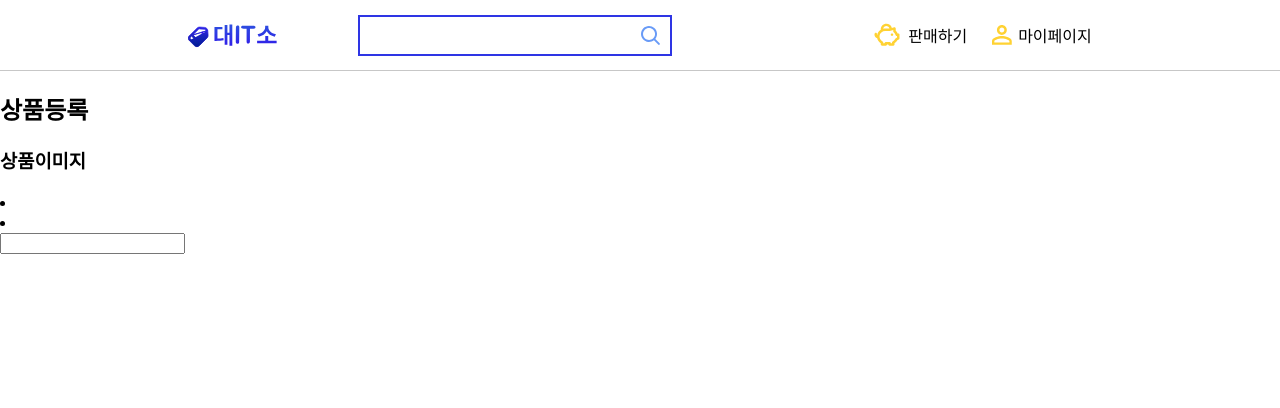
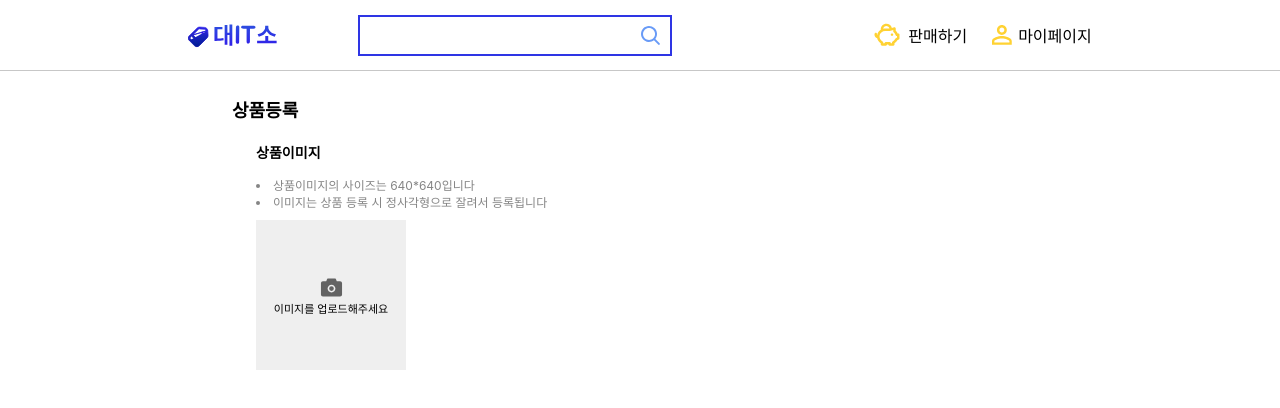
Before and after one commit to DGSW-SIBLINGS/DAEITSO-WEB, a React (Create React App) app in the folder daeitso/: page /upload in a window 1280 px wide. Shown: the top 408 px of the page. Built offline with nearby package versions, Linux system fonts and the light colour scheme.

Commit message:
imgfileupload

```diff
--- a/daeitso/package.json
+++ b/daeitso/package.json
@@ -8,6 +8,7 @@
     "@testing-library/user-event": "^13.5.0",
     "react": "^18.2.0",
     "react-dom": "^18.2.0",
+    "react-icons": "^4.7.1",
     "react-router-dom": "^6.8.1",
     "react-scripts": "5.0.1",
     "styled-components": "^5.3.6",
--- a/daeitso/src/components/File/File.jsx
+++ b/daeitso/src/components/File/File.jsx
@@ -1,8 +1,13 @@
-import React from "react";
+import React, { useRef } from "react";
+import { AiFillCamera } from "react-icons/ai";
 
 import * as F from "./file.style";
 
 export default function File() {
+  const imgRef = useRef();
+  const onClickImg = () => {
+    imgRef.current.click();
+  };
   return (
     <F.FileBox>
       <F.FileList>
@@ -11,9 +16,23 @@ export default function File() {
         </F.FileH1>
         <F.FileInputBox>
           <h3>상품이미지</h3>
-          <li></li>
-          <li></li>
-          <input></input>
+          <F.FileLi>
+            <li>상품이미지의 사이즈는 640*640입니다</li>
+            <li>이미지는 상품 등록 시 정사각형으로 잘려서 등록됩니다</li>
+          </F.FileLi>
+          <input
+            multiple="multiple"
+            type="file"
+            onChange={onClickImg}
+            ref={imgRef}
+            style={{ display: "none" }}
+          ></input>
+          <F.FileImgBt>
+            <button onClick={onClickImg}>
+              <AiFillCamera className="Camera-icon" />
+              이미지를 업로드해주세요
+            </button>
+          </F.FileImgBt>
         </F.FileInputBox>
       </F.FileList>
     </F.FileBox>
--- a/daeitso/src/components/File/file.style.js
+++ b/daeitso/src/components/File/file.style.js
@@ -1,6 +1,42 @@
 import styled from "styled-components";
 
 export const FileBox = styled.div``;
-export const FileList = styled.div``;
-export const FileH1 = styled.div``;
-export const FileInputBox = styled.div``;
+export const FileList = styled.div`
+  margin-left: 20%;
+  margin-top: 25px;
+  font-size: 12px;
+`;
+export const FileH1 = styled.div`
+  h2 {
+    margin-left: -24px;
+  }
+`;
+export const FileInputBox = styled.div`
+  h3 {
+    margin-top: 20px;
+  }
+`;
+
+export const FileLi = styled.div`
+  /* margin-top: 5px; */
+  margin-bottom: 10px;
+  color: #858585;
+`;
+export const FileImgBt = styled.div`
+  display: flex;
+
+  button {
+    display: flex;
+    flex-direction: column;
+    align-items: center;
+    justify-content: center;
+    width: 150px;
+    height: 150px;
+    font-size: 11px;
+    border: 0;
+  }
+  .Camera-icon {
+    font-size: 25px;
+    color: #636363;
+  }
+`;
```
Also changed, not shown: daeitso/src/components/Header/Header.jsx (+0 -8 lines), daeitso/src/components/Header/Header.style.js (+0 -53 lines), daeitso/src/components/Upload/Upload.jsx (added), daeitso/src/components/Upload/upload.style.js (added), 1 other file (tests, documents, lock files or other folders).
